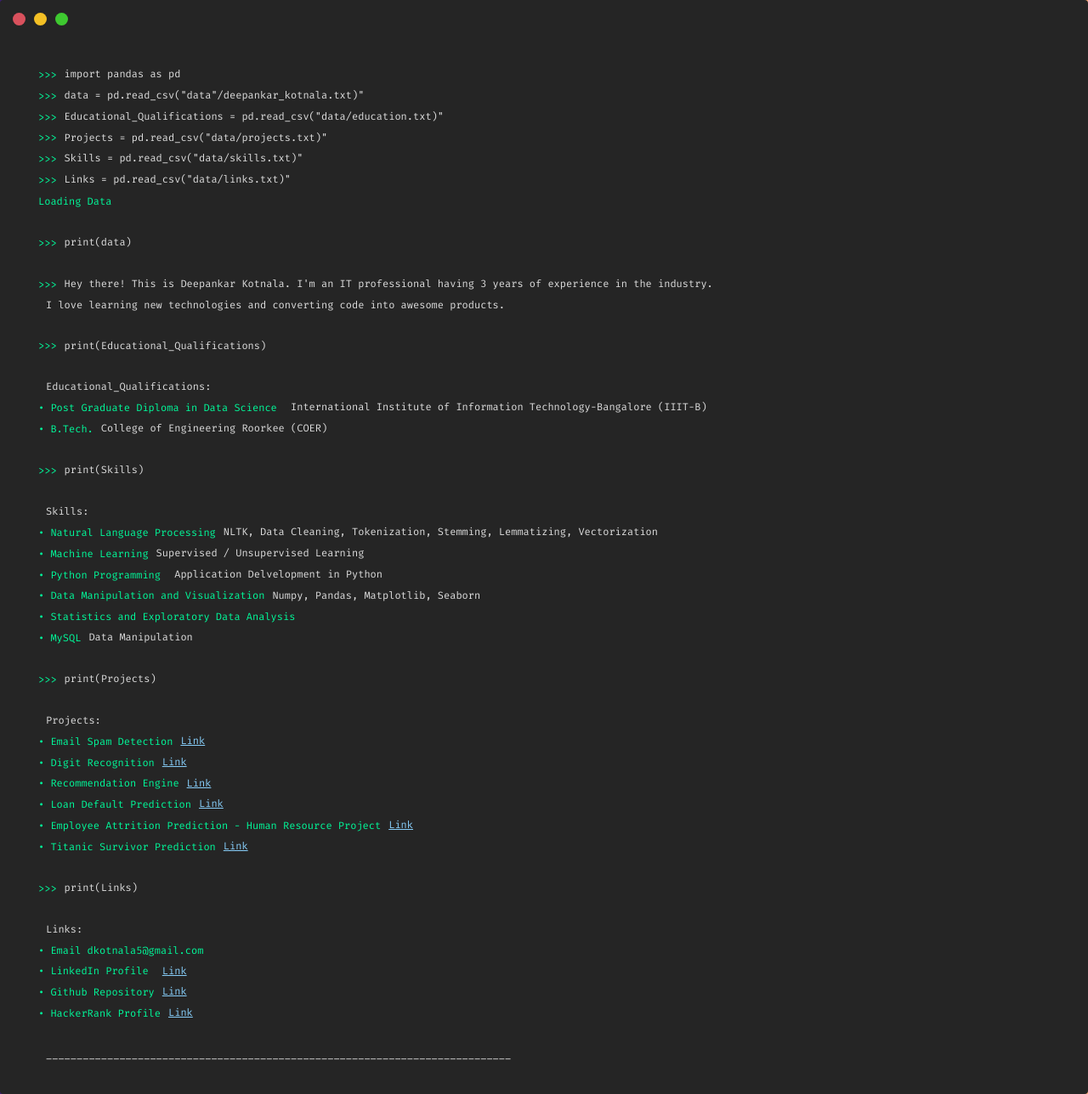
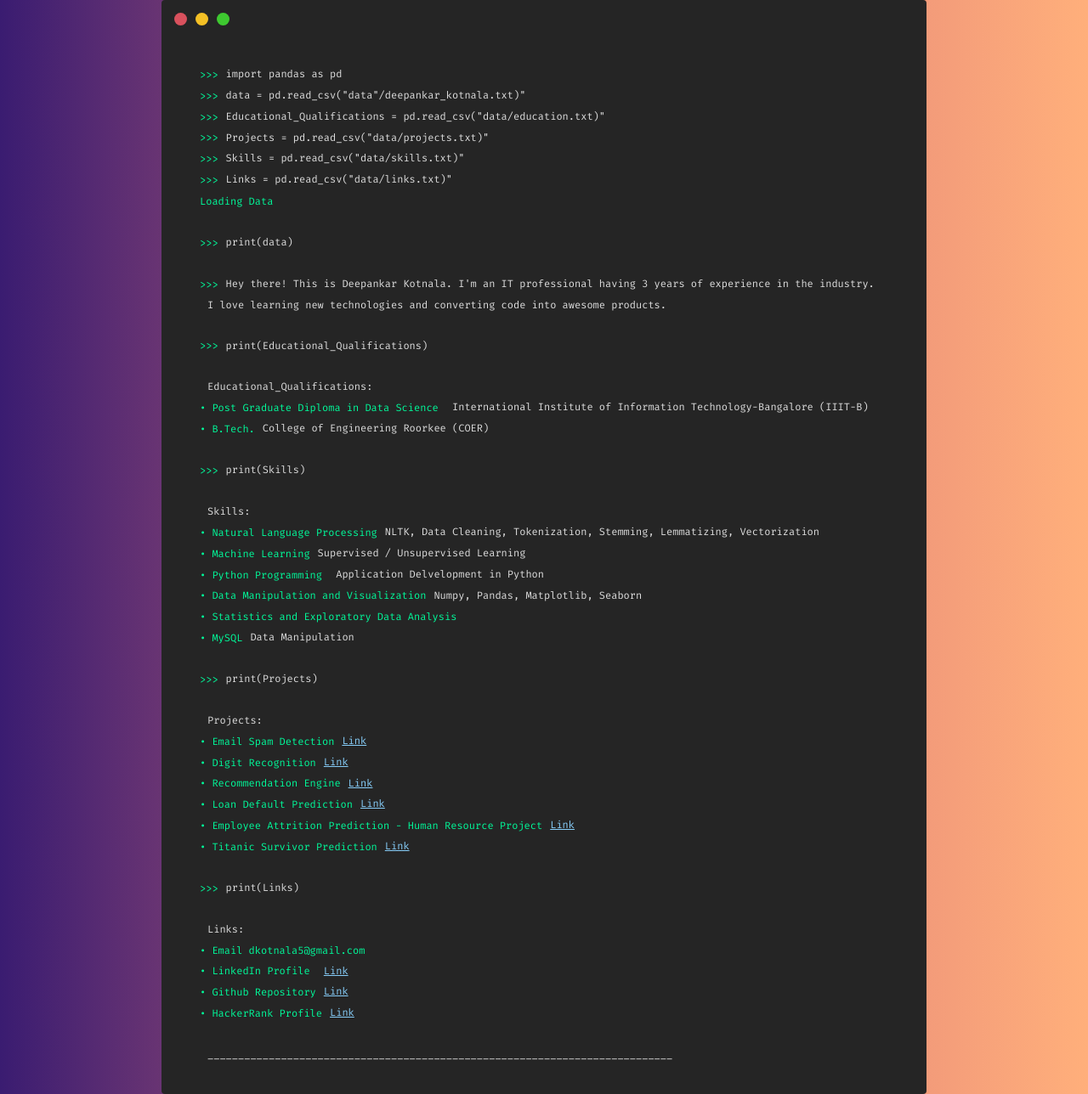
Before and after one commit to deepankarkotnala/deepankarkotnala.github.io, a PHP site: page / in a window 1280 px wide. Shown: the whole page at 85% size. Run offline with PHP 8.4, Linux system fonts and the light colour scheme; some libraries are stand-ins or nearby versions.

Commit message:
Update style.css

```diff
--- a/style.css
+++ b/style.css
@@ -29,7 +29,7 @@ body {
 }
 
 [data-termynal] {
-    width: 1300px;
+    width: 900px;
     max-width: 100%;
     background: var(--color-bg);
     color: var(--color-text);
```
